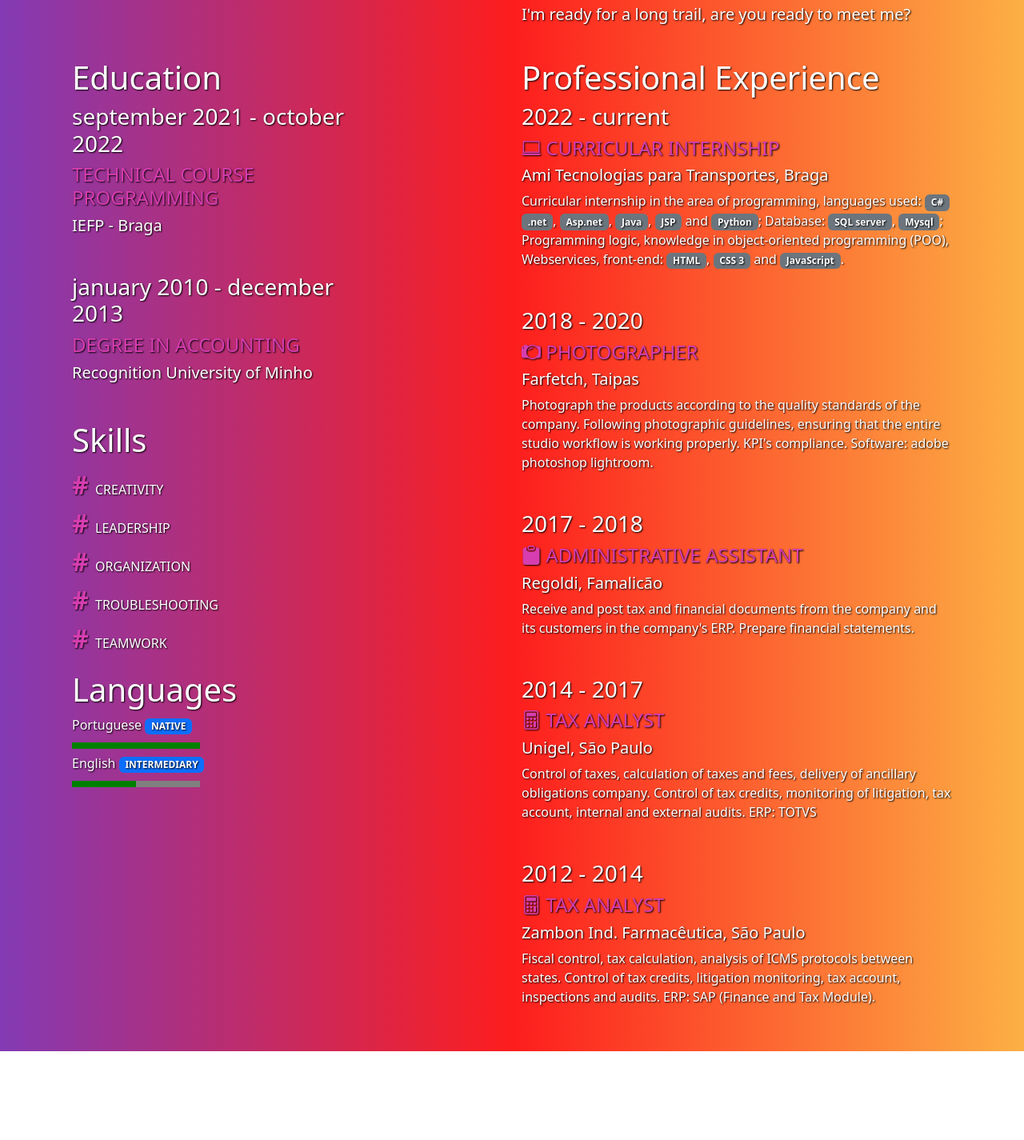
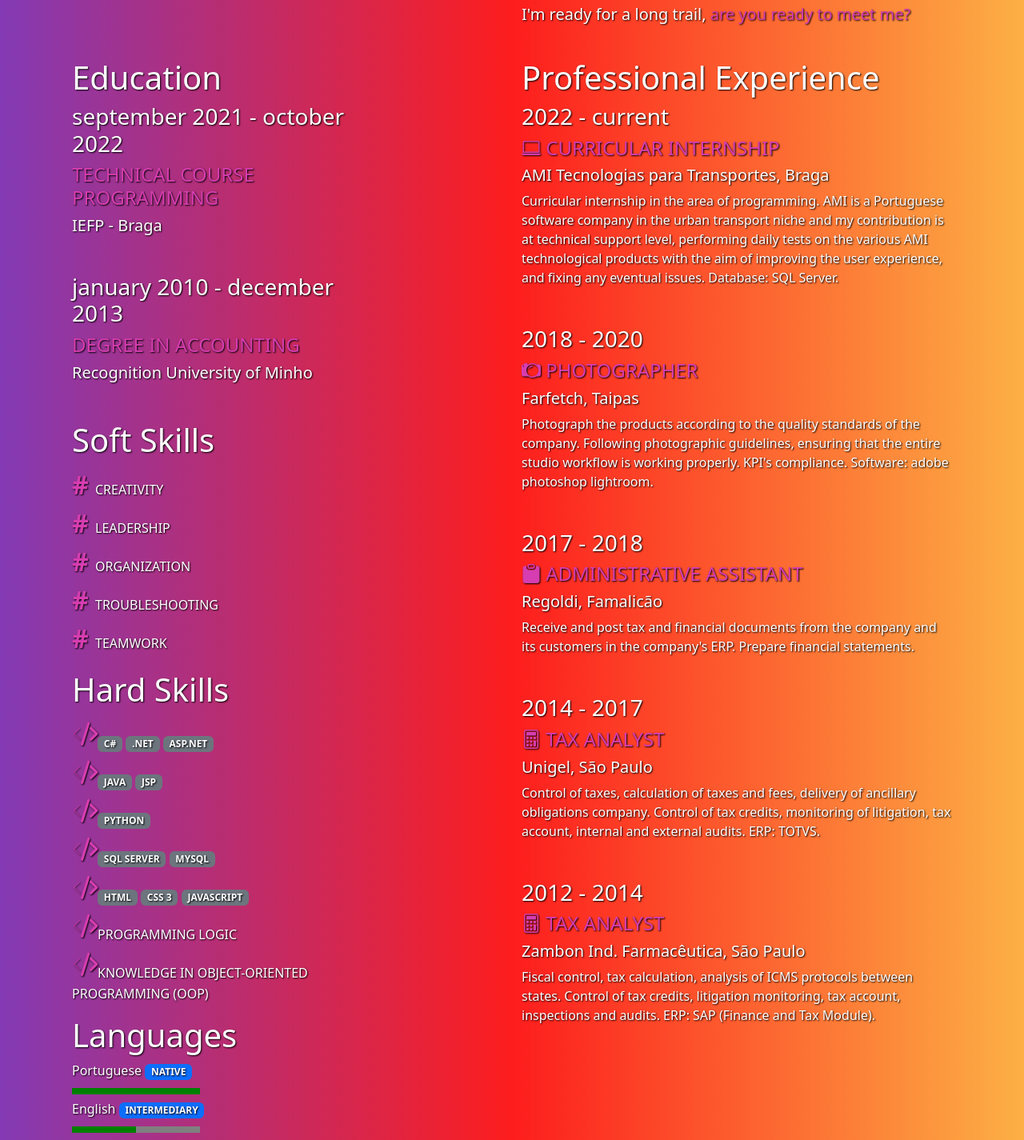
Before and after one commit to karinalisboabueno/karinalisboabueno.github.io, a plain HTML site: page index.html in a window 1280 px wide. Shown: the part 737-2162 px from the top of the page at 80% size. Before the commit the page ends 2051 px from the top, so only its background shows below. Drawn offline with nearby package versions, Linux system fonts and the light colour scheme.

Commit message:
edicao cv

```diff
--- a/assets/index.css
+++ b/assets/index.css
@@ -25,7 +25,7 @@ h4 {
     text-transform: uppercase;
 }
 
-ul.hashtags{
+ul.hashtags, ul.codetags{
     list-style: none;
     text-transform: uppercase;
     vertical-align: middle;
@@ -34,6 +34,14 @@ ul.hashtags{
 
 ul.hashtags li::before{
     content:'# ';
+    font-weight: bold;
+    color: var(--bs-primary);
+    font-size: 2em;
+}
+
+ul.codetags li::before{
+    font-family: "bootstrap-icons";
+    content:'\F2C6 ';
     font-weight: bold;
     color: var(--bs-primary);
     font-size: 2em;
--- a/index.html
+++ b/index.html
@@ -44,7 +44,7 @@
                   <p class="lead">My purpose in life is to collaborate on making the world a better place, more accommodating, connected and respectful...</p>
                   <p class="lead">Graduated from an intensive Full-Stack Coding (full-time) at IEFP Braga, my aim at the moment is to keep on learning, continue to grow  professionally and improve my technical skills.</p>
                   <p class="lead">I previously worked as a tax analyst in the accounting field, but I decided to change my career path once I discovered how much I enjoyed coding.With that goal in mind, I applied to the IEFP and now I am completing my curricular internship in the area of programming.</p>
-                  <p class="lead">I'm ready for a long trail, are you ready to meet me?</p>
+                  <p class="lead">I'm ready for a long trail, <b style="color:#d63db0">are you ready to meet me?</b></p>
                </div>
           </div>
         </div>
@@ -68,7 +68,8 @@
                   </div>
                </div>
               <div class="col-sm-8">
-                <h1>Skills</h1>
+                <h1>Soft Skills</h1>
+
                 <ul class="display-7 hashtags">
                   <li>Creativity</li>
                   <li>Leadership</li>
@@ -76,7 +77,22 @@
                   <li>Troubleshooting</li>
                   <li>Teamwork</li>
                 </ul>
+
               </div>
+              <div class="col-sm-8">
+               <h1>Hard Skills</h1>
+
+               <ul class="display-7 codetags">
+                <li><span class="badge bg-secondary"> C#</span> <span class="badge bg-secondary"> .net</span> <span class="badge bg-secondary"> Asp.net</span></li>
+                <li><span class="badge bg-secondary"> Java</span> <span class="badge bg-secondary"> JSP</span></li>
+                <li><span class="badge bg-secondary"> Python</span></li>
+                <li><span class="badge bg-secondary"> SQL server</span> <span class="badge bg-secondary"> MySQL</span></li>
+                <li><span class="badge bg-secondary"> HTML</span> <span class="badge bg-secondary"> CSS 3</span> <span class="badge bg-secondary"> JavaScript</span></li>
+                <li>Programming logic</li>
+                <li>knowledge in object-oriented programming (OOP)</li>
+              </ul>
+
+               </div>
               <div class="col-sm-8">
                 <h1>Languages</h1>
                   <div>
@@ -104,7 +120,7 @@
                     </div>
                   </div>
 
-                </ul>
+
               </div>
             </div>
           </div>
@@ -113,8 +129,8 @@
             <div class="entry">
               <h3>2022 - current</h3>
               <h4><i class="bi bi-laptop"></i> Curricular Internship</h4>
-              <h5>Ami Tecnologias para Transportes, Braga</h5>
-              <p>Curricular internship in the area of programming, languages used: <span class="badge bg-secondary">C#</span> <span class="badge bg-secondary">.net</span>, <span class="badge bg-secondary">Asp.net</span>, <span class="badge bg-secondary">Java</span>, <span class="badge bg-secondary">JSP</span> and <span class="badge bg-secondary">Python</span>; Database: <span class="badge bg-secondary">SQL server</span>, <span class="badge bg-secondary">Mysql</span>; Programming logic, knowledge in object-oriented programming (POO), Webservices, front-end: <span class="badge bg-secondary">HTML</span>, <span class="badge bg-secondary">CSS 3</span> and <span class="badge bg-secondary">JavaScript</span>.</p>
+              <h5>AMI Tecnologias para Transportes, Braga</h5>
+              <p>Curricular internship in the area of programming. AMI is a Portuguese software company in the urban transport niche and my contribution is at technical support level, performing daily tests on the various AMI technological products with the aim of improving the user experience, and fixing any eventual issues. Database: SQL Server. </p>
             </div>
             <div class="entry">
               <h3>2018 - 2020 </h3>
@@ -132,7 +148,7 @@
               <h3>2014 - 2017</h3>
               <h4><i class="bi bi-calculator"></i> Tax Analyst</h4>
               <h5>Unigel, São Paulo</h5>
-              <p>Control of taxes, calculation of taxes and fees, delivery of ancillary obligations company. Control of tax credits, monitoring of litigation, tax account, internal and external audits. ERP: TOTVS</p>
+              <p>Control of taxes, calculation of taxes and fees, delivery of ancillary obligations company. Control of tax credits, monitoring of litigation, tax account, internal and external audits. ERP: TOTVS.</p>
             </div>
             <div class="entry">
               <h3>2012 - 2014</h3>
```
